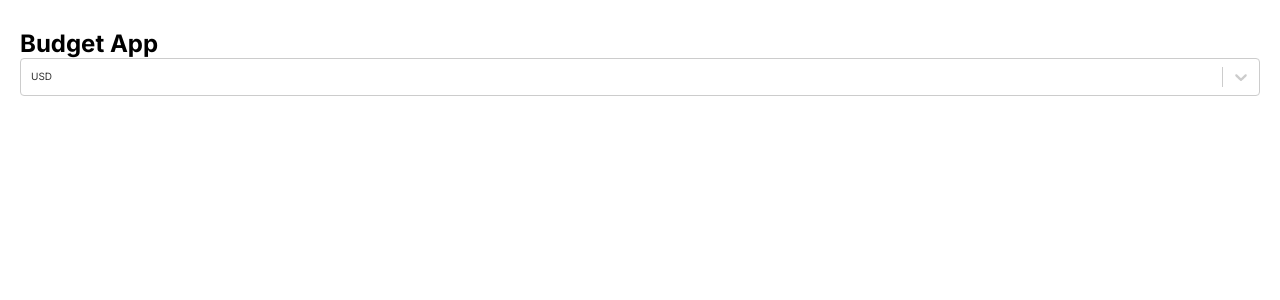
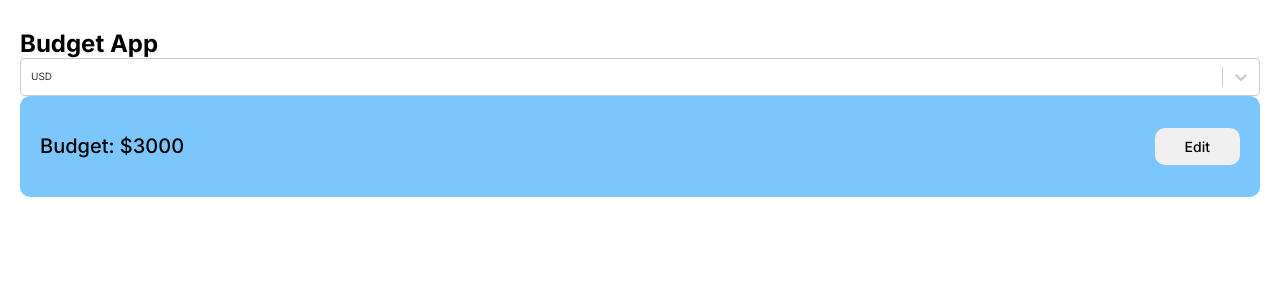
Before and after one commit to egkirpichev/react-budget-app, a React (Create React App) app: page / in a window 1280 px wide. Shown: the top 300 px of the page. Built offline with nearby package versions, Linux system fonts and the light colour scheme.

Commit message:
feat(budget-app): add styalized Budget component

```diff
--- a/src/App.tsx
+++ b/src/App.tsx
@@ -1,3 +1,4 @@
+import { Budget } from "./components/Budget/Budget";
 import { CustomSelect } from "./components/Select/CustomSelect";
 import { Title } from "./components/Title/Title";
 import { Wrapper } from "./ui/base";
@@ -7,6 +8,7 @@ const App = () => {
     <Wrapper>
 			<Title innerText={"Budget App"}></Title>
 			<CustomSelect />
+			<Budget />
     </Wrapper>
   );
 }
--- /dev/null
+++ b/src/components/Budget/Budget.tsx
@@ -0,0 +1,10 @@
+import { Button, StyledBudget, Title } from "./styles"
+
+export const Budget = () => {
+	return (
+		<StyledBudget>
+			<Title>Budget: $3000</Title>
+			<Button type="button">Edit</Button>
+		</StyledBudget>
+	)
+}
--- /dev/null
+++ b/src/components/Budget/styles.ts
@@ -0,0 +1,37 @@
+import styled from "styled-components";
+import { Color } from "../../ui/color";
+
+export const StyledBudget = styled.div`
+	padding: 32px 20px;
+	display: flex;
+	align-items: center;
+	justify-content: space-between;
+	background: ${Color.LightBlue};
+	border-radius: 10px;
+`
+export const Title = styled.span`
+	font-family: 'Inter', sans-serif;
+	font-weight: 500;
+	font-size: 20px;
+	line-height: 24px;
+	color: ${Color.Black};
+`
+
+export const Button = styled.button`
+	padding: 10px 30px;
+	font-family: 'Inter', sans-serif;
+	font-weight: 500;
+	font-size: 14px;
+	line-height: 17px;
+	border: none;
+	border-radius: 10px;
+	cursor: pointer;
+
+	:hover {
+		background-color: ${Color.LightGrey};
+	}
+
+	:active {
+		box-shadow: inset 5px 5px 5px ${Color.Black};
+	}
+`
```
